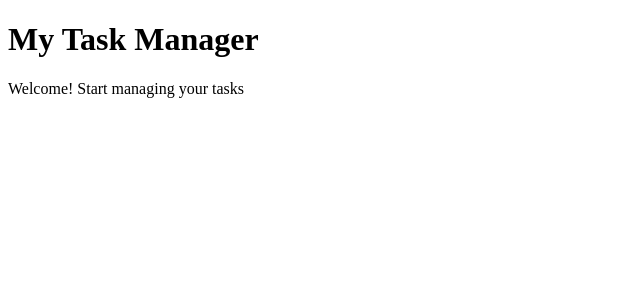
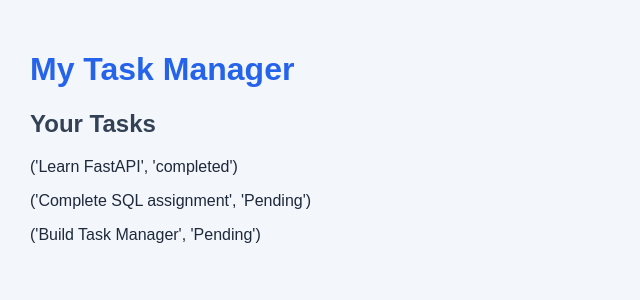
Before and after one commit to MokshithRao/Task-Manager-Application, a FastAPI app: page /tasks in a window 1280 px wide. Shown: the top 300 px of the page, without its empty margins (0-640 px from the left). Run offline with FastAPI, Linux system fonts and the light colour scheme.

Commit message:
Configure static file handling and CSS

```diff
--- a/main.py
+++ b/main.py
@@ -1,8 +1,15 @@
 from fastapi import FastAPI, Request
 from fastapi.templating import Jinja2Templates
+from fastapi.staticfiles import StaticFiles
+
 
 app = FastAPI()
 templates = Jinja2Templates(directory="templates")
+app.mount(
+    "/static",
+    StaticFiles(directory="static"),
+    name="static"
+)
 
 @app.get("/")
 def home():
@@ -11,11 +18,25 @@ def home():
 @app.get("/tasks")
 def show_tasks(request: Request):
 
+    tasks = [
+        {
+            "title": "Learn FastAPI",
+            "completed": True
+        },
+        {
+            "title": "Complete SQL assignment",
+            "completed": False
+        },
+        {
+            "title": "Build Task Manager",
+            "completed": False
+        }
+    ]
+
     return templates.TemplateResponse(
         request = request,
         name = "tasks.html",
         context = {
-            "title": "My Task Manager",
-            "message": "Welcome! Start managing your tasks"
+            "tasks": tasks
         }
     )
--- a/static/css/style.css
+++ b/static/css/style.css
@@ -0,0 +1,20 @@
+body {
+    margin: 0;
+    padding: 30px;
+    font-family: Arial, Helvetica, sans-serif;
+    background-color: #f3f6fb;
+    color: #1e293b;
+}
+
+h1 {
+    color: #2563eb;
+}
+
+h2 {
+    color: #334155;
+}
+
+p {
+    font-size: 16px;
+    margin-bottom: 12px;
+}
--- a/templates/tasks.html
+++ b/templates/tasks.html
@@ -4,14 +4,32 @@
 <head>
     <meta charset="UTF-8">
     <meta name="viewport" content="width=device-width, initial-scale=1.0">
+    <link rel="stylesheet", href="{{ url_for('static', path='/css/style.css') }}">
     <title>Task Manager</title>
 </head>
 
 
 <body>
-    <h1>{{ title }}</h1>
+    <h1>My Task Manager</h1>
+    <h2>Your Tasks</h2>
 
-    <p>{{ message}} </p>
+    {% if tasks %}
+        {% for task in tasks %}
+
+            {% if task.completed == True %}
+
+                <p>{{ task.title, 'completed' }} </p>
+            {% else %}
+                <p>{{ task.title, 'Pending' }}</p>
+            {% endif %}
+
+        {% endfor %}
+
+    {% else %}
+
+        <p>No tasks available. Add your first task!</p>
+
+    {% endif %}
 </body>
 
 </html>
```
